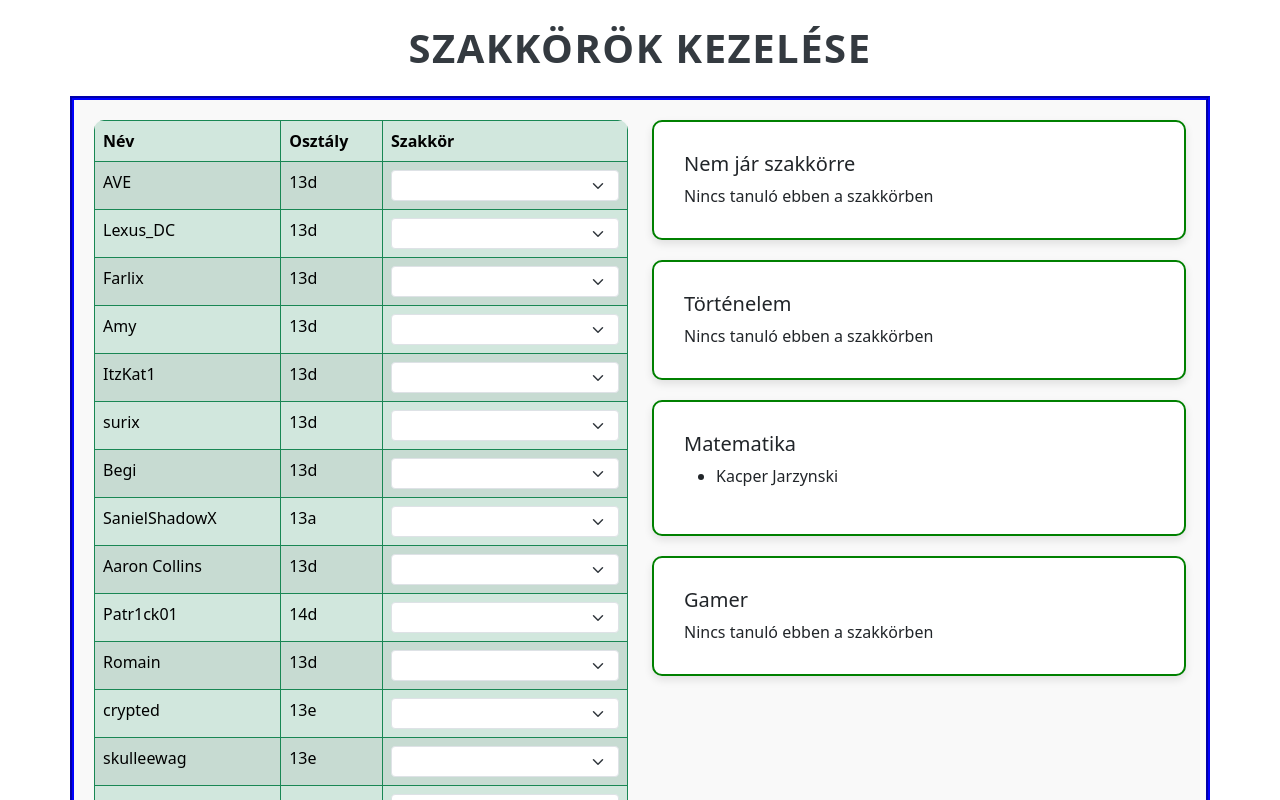
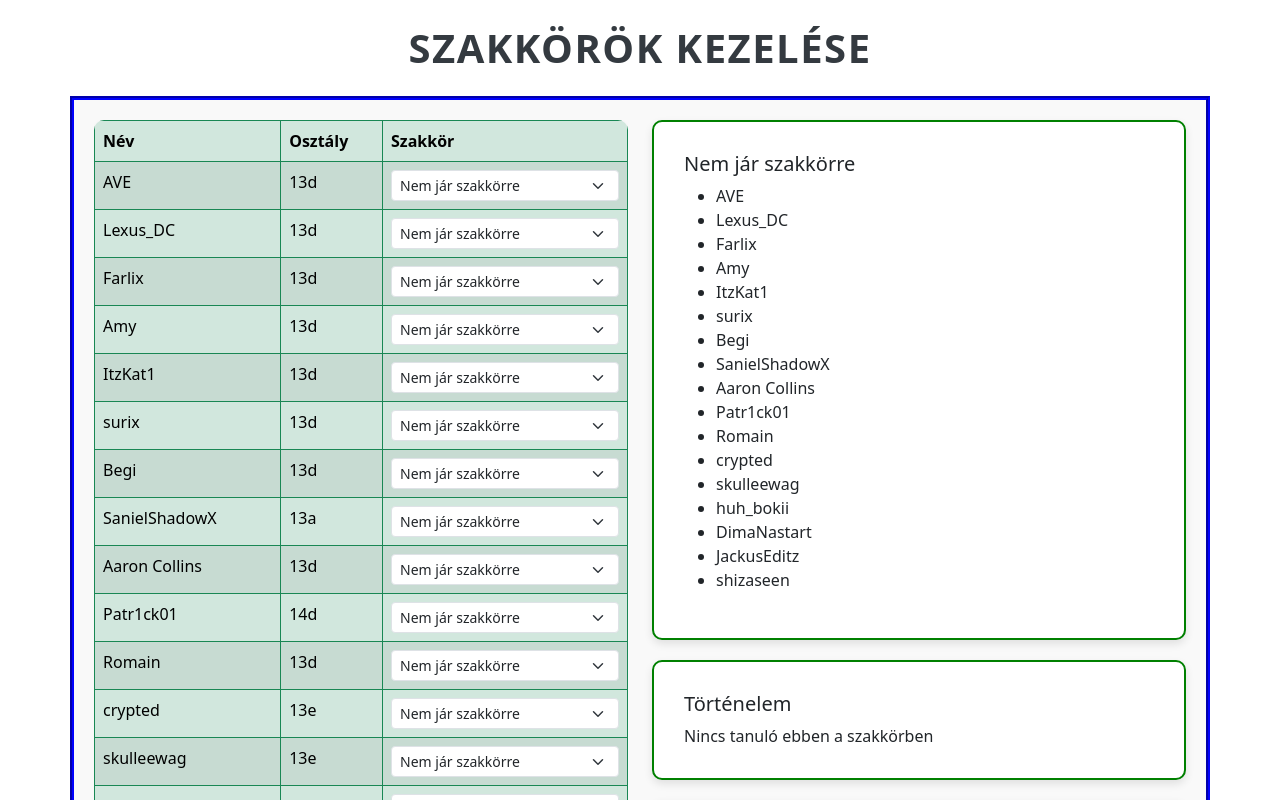
Before and after one commit to janesz315/Szakkorok, a Vue app: page / in a window 1280 px wide. Shown: the top 800 px of the page. Built offline with nearby package versions, Linux system fonts and the light colour scheme.

Commit message:
adatok módosítása

```diff
--- a/src/views/HomeView.vue
+++ b/src/views/HomeView.vue
@@ -54,24 +54,24 @@ export default {
   data() {
     return {
       tanulok: [
-        { id: 1, nev: 'AVE', osztaly: '13d', szakkorId: null },
-        { id: 2, nev: 'Lexus_DC', osztaly: '13d', szakkorId: null },
-        { id: 3, nev: 'Farlix', osztaly: '13d', szakkorId: null },
-        { id: 4, nev: 'Amy', osztaly: '13d', szakkorId: null },
-        { id: 5, nev: 'ItzKat1', osztaly: '13d', szakkorId: null },
-        { id: 6, nev: 'surix', osztaly: '13d', szakkorId: null },
-        { id: 7, nev: 'Begi', osztaly: '13d', szakkorId: null },
-        { id: 8, nev: 'SanielShadowX', osztaly: '13a', szakkorId: null },
-        { id: 9, nev: 'Aaron Collins', osztaly: '13d', szakkorId: null },
-        { id: 10, nev: 'Patr1ck01', osztaly: '14d', szakkorId: null },
-        { id: 11, nev: 'Romain', osztaly: '13d', szakkorId: null },
-        { id: 12, nev: 'crypted', osztaly: '13e', szakkorId: null },
-        { id: 13, nev: 'skulleewag', osztaly: '13e', szakkorId: null },
+        { id: 1, nev: 'AVE', osztaly: '13d', szakkorId: 1 },
+        { id: 2, nev: 'Lexus_DC', osztaly: '13d', szakkorId: 1 },
+        { id: 3, nev: 'Farlix', osztaly: '13d', szakkorId: 1 },
+        { id: 4, nev: 'Amy', osztaly: '13d', szakkorId: 1 },
+        { id: 5, nev: 'ItzKat1', osztaly: '13d', szakkorId: 1 },
+        { id: 6, nev: 'surix', osztaly: '13d', szakkorId: 1 },
+        { id: 7, nev: 'Begi', osztaly: '13d', szakkorId: 1 },
+        { id: 8, nev: 'SanielShadowX', osztaly: '13a', szakkorId: 1 },
+        { id: 9, nev: 'Aaron Collins', osztaly: '13d', szakkorId: 1 },
+        { id: 10, nev: 'Patr1ck01', osztaly: '14d', szakkorId: 1 },
+        { id: 11, nev: 'Romain', osztaly: '13d', szakkorId: 1 },
+        { id: 12, nev: 'crypted', osztaly: '13e', szakkorId: 1 },
+        { id: 13, nev: 'skulleewag', osztaly: '13e', szakkorId: 1 },
         { id: 14, nev: 'Kacper Jarzynski', osztaly: '13e', szakkorId: 3 },
-        { id: 15, nev: 'huh_bokii', osztaly: '13a', szakkorId: null },
-        { id: 16, nev: 'DimaNastart', osztaly: '13b', szakkorId: null },
-        { id: 17, nev: 'JackusEditz', osztaly: '13c', szakkorId: null },
-        { id: 18, nev: 'shizaseen', osztaly: '13d', szakkorId: null },
+        { id: 15, nev: 'huh_bokii', osztaly: '13a', szakkorId: 1 },
+        { id: 16, nev: 'DimaNastart', osztaly: '13b', szakkorId: 1 },
+        { id: 17, nev: 'JackusEditz', osztaly: '13c', szakkorId: 1 },
+        { id: 18, nev: 'shizaseen', osztaly: '13d', szakkorId: 1 },
       ],
       szakkorok: [
         { id: 1, nev: 'Nem jár szakkörre' },
```
